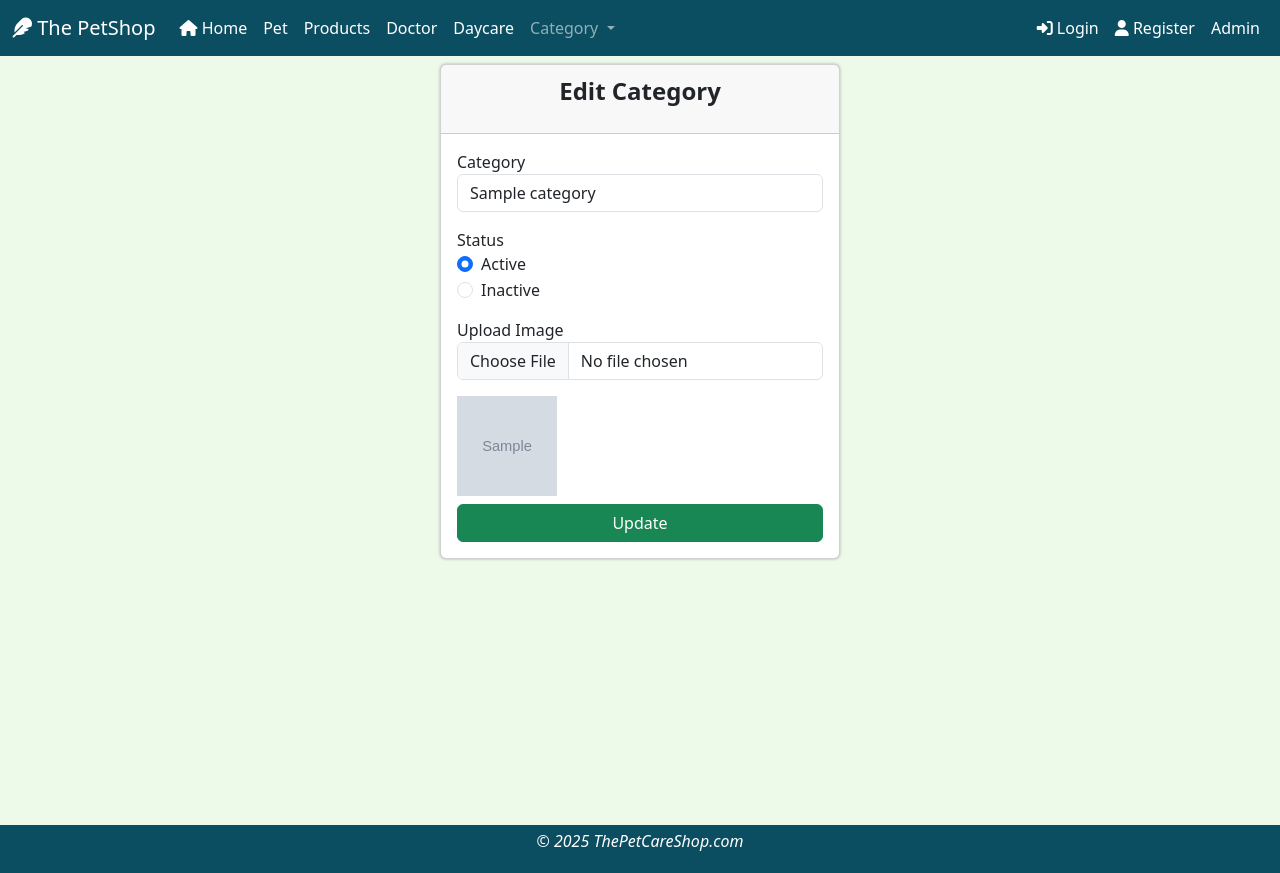
After one commit to tejas8620/ThePetShopAndCare_Ecom_Application, a Spring Boot app: page /admin/loadEditCategory/1 in a window 1280 px wide. The commit adds this page. Run offline with Spring Boot 4, Linux system fonts and the light colour scheme; tables that the repository leaves empty hold one stand-in row (values such as "Sample post"); grey boxes marked "Sample" are stand-in pictures.

Commit message:
added logic for 'Category' edit dyanamically using id

```diff
--- a/E-Commerce_Project/src/main/java/com/ecom/controller/adminController.java
+++ b/E-Commerce_Project/src/main/java/com/ecom/controller/adminController.java
@@ -27,6 +27,7 @@ import com.ecom.service.CategoryService;
 import com.ecom.service.CommonService;
 
 import jakarta.servlet.http.HttpSession;
+import jakarta.websocket.Session;
 import jakarta.websocket.server.PathParam;
 
 @Controller
@@ -109,4 +110,46 @@ public class adminController {
 	}
 
 
+	@GetMapping("/loadEditCategory/{id}")
+	public String loadEditCategory(@PathVariable int id, Model m) {
+		m.addAttribute("category", categoryService.getCategoryById(id));
+		return "admin/edit_category";
+	}
+
+
+	@PostMapping("/updateCategory")
+	public String updateCategory(@ModelAttribute Category category, @RequestParam("file") MultipartFile file, HttpSession session) throws IOException {
+
+		Category oldCategory = categoryService.getCategoryById(category.getId());
+		String imageName = file.isEmpty() ? oldCategory.getImageName(): file.getOriginalFilename();
+
+		if(!ObjectUtils.isEmpty(category)) {
+
+			oldCategory.setName(category.getName());
+			oldCategory.setIsActive(category.getIsActive());
+			oldCategory.setImageName(imageName);
+			oldCategory.setUpdatedTime(commonService.getDateTime());
+		}
+
+		Category updateCategory = categoryService.saveCategory(oldCategory);
+
+		if(!ObjectUtils.isEmpty(updateCategory)) {
+
+			File saveFile = new ClassPathResource("static/img").getFile();
+
+			Path path = Paths.get(saveFile.getAbsolutePath()+File.separator+"category_img"+File.separator+file.getOriginalFilename());
+
+			System.out.println(path);
+			Files.copy(file.getInputStream(), path, StandardCopyOption.REPLACE_EXISTING);
+
+			session.setAttribute("successMsg", "Category Update Successfully");
+		}
+		else {
+			session.setAttribute("errorMsg", "Something wrong on server.!");
+		}
+
+		return "redirect:/admin/loadEditCategory/"+ category.getId();
+	}
+
+
 }
--- a/E-Commerce_Project/src/main/java/com/ecom/service/CategoryService.java
+++ b/E-Commerce_Project/src/main/java/com/ecom/service/CategoryService.java
@@ -14,4 +14,6 @@ public interface CategoryService {
 
 	public Boolean deleteCategory(int id);
 
+	public Category getCategoryById(int id);
+
 }
--- /dev/null
+++ b/E-Commerce_Project/src/main/resources/templates/admin/edit_category.html
@@ -0,0 +1,75 @@
+<!DOCTYPE html>
+<html lang="en" xmlns:th="http://www.thymeleaf.org"
+	th:replace="~{base::layout(~{::section})}">
+<head>
+<meta charset="UTF-8">
+<title>Insert title here</title>
+</head>
+<body>
+
+	<section>
+
+		<div class="container-fluid p-3 mt-5">
+			<div class="row">
+				<div class="col-md-4 offset-md-4">
+					<div class="card card-sh">
+						<div class="card-header text-center ">
+							<p class="fs-4 fw-bold">Edit Category</p>
+							<th:block th:if="${session.successMsg}">
+								<p class="text-success fw-bold">[[${session.successMsg}]]</p>
+								<th:block th:text="${@commonServiceImpl.removeSessionMessage()}"></th:block>
+							</th:block>
+
+							<th:block th:if="${session.errorMsg}">
+								<p class="text-danger fw-bold">[[${session.errorMsg}]]</p>
+								<th:block th:text="${@commonServiceImpl.removeSessionMessage()}"></th:block>
+							</th:block>
+
+						</div>
+						<div class="class-body p-3">
+							<form action="/admin/updateCategory" method="post"
+								enctype="multipart/form-data">
+								<input type="hidden" name="id" th:value="${category.id}">
+								<div class="mb-3">
+									<label>Category</label> <input type="text" name="name" th:value="${category.name}"
+										class="form-control" placeholder="Enter Category Name">
+								</div>
+								<div class="mb-3">
+									<label>Status</label>
+
+									<div class="form-check">
+										<input class="form-check-input" type="radio" th:checked="${category.isActive==true}"
+											value="true" name="isActive" id="flexRadioDefault1">
+										<label class="form-check-label" for="flexRadioDefault1">
+											Active </label>
+									</div>
+									<div class="form-check">
+										<input class="form-check-input" type="radio" name="isActive" th:checked="${category.isActive==false}"
+											value="false" id="flexRadioDefault2"> <label
+											class="form-check-label" for="flexRadioDefault2">
+											Inactive </label>
+									</div>
+
+								</div>
+								<div class="mb-3 ">
+									<label>Upload Image</label> <input type="file" name="file"
+										class="form-control">
+								</div>
+								<img th:src="@{'/img/category_img/'+${category.imageName}}" width="100px" height="100px">
+								<button class="btn btn-success col-md-12 mt-2">Update</button>
+							</form>
+						</div>
+					</div>
+
+				</div>
+
+
+
+			</div>
+		</div>
+
+	</section>
+
+
+</body>
+</html>
```
Also changed, not shown: E-Commerce_Project/src/main/java/com/ecom/service/impl/CategoryServiceImpl.java (+7 -0 lines), E-Commerce_Project/src/main/resources/templates/admin/category.html (+7 -7 lines).
